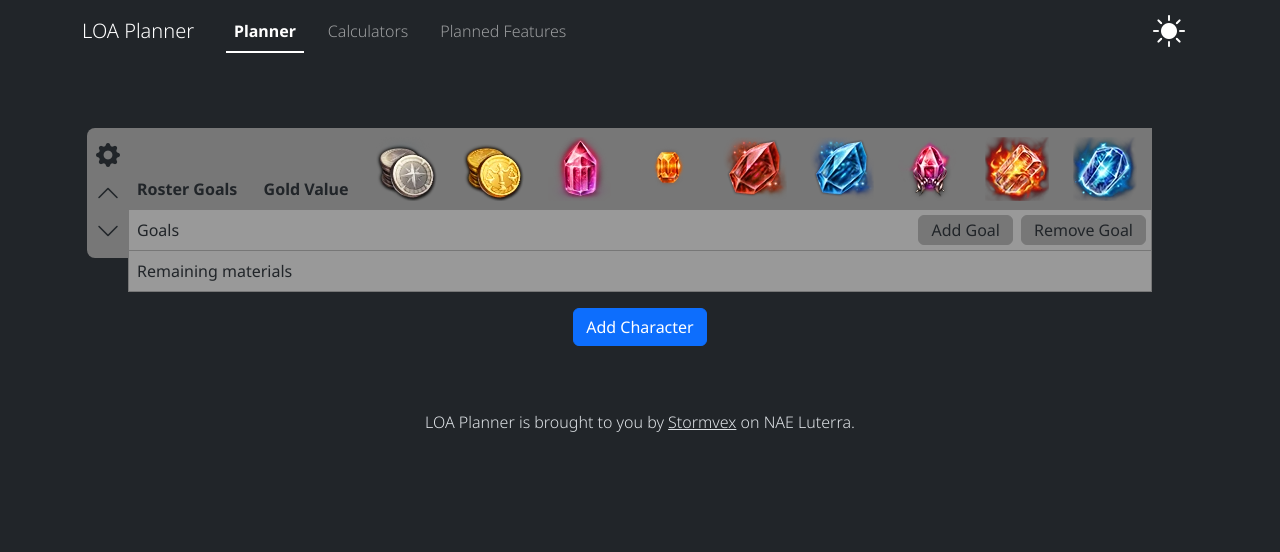
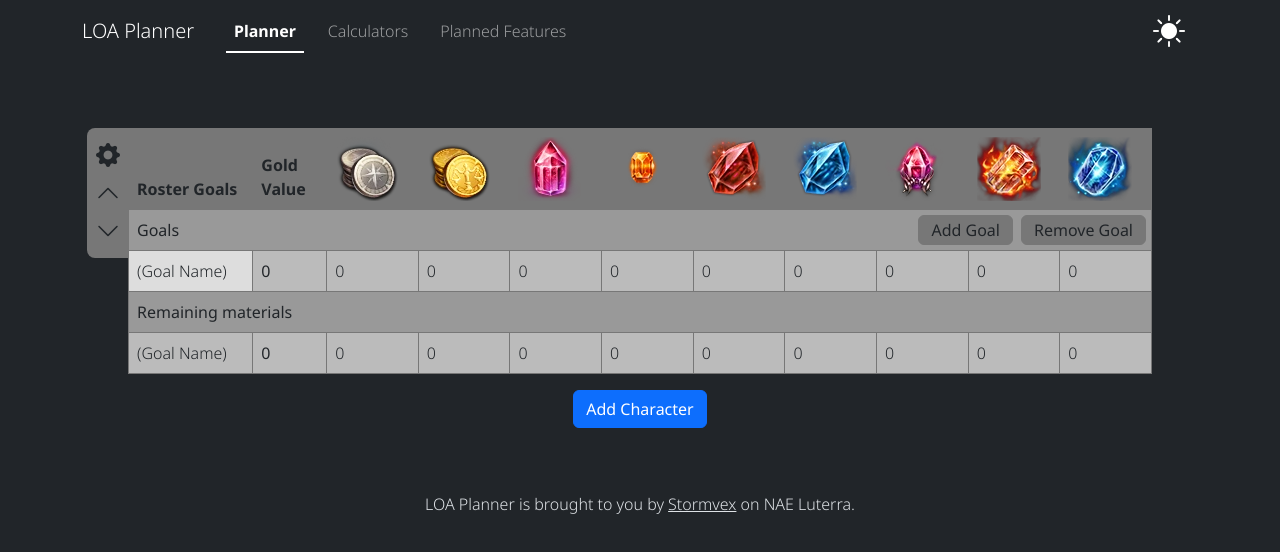
Before and after one commit to md842/loa-planner, a React (Vite) app: page / in a window 1280 px wide. Shown: the top 552 px of the page. Built offline with nearby package versions, Linux system fonts and the light colour scheme.

Commit message:
Roster goal settings modal implementation
`SettingsModal` in `RosterTable` now allows for customization of roster goals via frontend user interface.

```diff
--- a/src/components/CharacterTable.tsx
+++ b/src/components/CharacterTable.tsx
@@ -39,7 +39,7 @@
 
   // Set up table state variables
   function initGoals(){
-    return CharacterGoalTable({goals: char.goals, goalsTotalRef: goalsTotal, setGoals: () => setGoals(initGoals), setRem: () => setRem(initRem)});
+    return CharacterGoalTable({goals: char.goals, goalsTotalRef: goalsTotal, index: index, setGoals: () => setGoals(initGoals), setRem: () => setRem(initRem)});
   }
   function initMats(){
     return MatsTable({matsTotalRef: matsTotal, boundMats: char.boundMats, setMats: () => setMats(initMats), setRem: () => setRem(initRem)});
@@ -52,6 +52,7 @@
   const [goalsTable, setGoals] = useState(initGoals);
   const [matsTable, setMats] = useState(initMats);
   const [remTable, setRem] = useState(initRem);
+
 
   function SettingsModal(){
     const [colorPickerDisabled, setColorPickerDisabled] = useState(charState.usesClassColor);
--- a/src/components/RosterTable.tsx
+++ b/src/components/RosterTable.tsx
@@ -1,11 +1,11 @@
-import {type JSX, type RefObject, useRef, useState} from 'react';
+import {type ChangeEvent, type JSX, type RefObject, useRef, useState} from 'react';
 
 import {TableHeader} from './tables/TableHeader';
 import {RosterGoalTable} from './tables/RosterGoalTable';
 import {RemTable} from './tables/RemTable';
 
 import {type Character, type Goal, type RosterGoal, type Materials, addMaterials, initMaterials, subMaterials} from './core/types';
-import {getRosterGoals} from './core/character-data';
+import {getRosterGoals, saveRosterGoals} from './core/character-data';
 import {loadRosterMats} from './core/roster-storage';
 
 import Button from 'react-bootstrap/Button';
@@ -19,7 +19,7 @@
   chars: Character[];
 }
 
-let rosterGoals: RosterGoal[] = [];
+var rosterGoals: RosterGoal[] = [];
 let goals: Goal[] = []; // Build table goals from rosterGoals
 
 /** Constructs the table for the roster goals. */
@@ -35,17 +35,18 @@
   // Set up table state variables
   function initGoals(){
     rosterGoals = getRosterGoals();
-    goals = []; // Build table goals from goalAggregates
+    goals = []; // Build table goals from rosterGoals
 
     rosterGoals.forEach((rosterGoal: RosterGoal) => {
       // Build a Goal object for each roster goal
       let goal: Goal = {name: rosterGoal.name, mats: initMaterials()};
 
-      rosterGoal.indices.forEach((goalIndices: number[], charIndex: number) => {
+      rosterGoal.goals.forEach((charGoals: boolean[], charIndex: number) => {
         // Get indices of goals to include for each char (chars[charIndex])
-        goalIndices.forEach((goalIndex: number) => {
+        charGoals.forEach((goalIncluded: boolean, goalIndex: number) => {
           // Add specified goal mats to table goal for this roster goal
-          goal.mats = addMaterials(goal.mats, chars[charIndex].goals[goalIndex].mats);
+          if (goalIncluded)
+            goal.mats = addMaterials(goal.mats, chars[charIndex].goals[goalIndex].mats);
         });
       });
       goals.push(goal); // Push Goal object for this roster goal to table params
@@ -54,7 +55,7 @@
   }
 
   function initRem(){
-    let remGoals: Goal[] = []; // Build table goals from goalAggregates
+    let remGoals: Goal[] = []; // Build table goals from rosterGoals
 
     rosterGoals.forEach((rosterGoal: RosterGoal, index: number) => {
       // Build a Goal object for each roster goal
@@ -63,12 +64,12 @@
       // Copy mats from goal built in initGoals() and subtract roster mats
       goal.mats = subMaterials(goals[index].mats, loadRosterMats());
 
-      rosterGoal.indices.forEach((goalIndices: number[], charIndex: number) => {
-        if (goalIndices.length > 0) // Char charIndex is part of this aggregate
+      rosterGoal.goals.forEach((charGoals: boolean[], charIndex: number) => {
+        if (charGoals.includes(true)) // Char charIndex is part of this roster goal
           // Subtract the character's bound mats from the goal
           goal.mats = subMaterials(goal.mats, chars[charIndex].boundMats);
       });
-      remGoals.push(goal); // Push Goal object for this aggregate to table params
+      remGoals.push(goal); // Push Goal object for this roster goal to table params
     });
 
     return RemTable({goals: remGoals, goalsTotalRef: goalsTotal, matsTotalRef: matsTotal});
@@ -78,9 +79,39 @@
   const [goalsTable, setGoals] = useState(initGoals);
   const [remTable, setRem] = useState(initRem);
 
+
   function SettingsModal(){
-    function handleSubmit(e: React.FormEvent<HTMLFormElement>){
-      console.log("Event:", e);
+    const [curGoal, setCurGoal] = useState(0); // Controlled by dropdown
+    rosterGoals = getRosterGoals(); // Ensure rosterGoals value is up-to-date
+
+    function GoalCheckboxes(props: {char: Character, charIndex: number}): JSX.Element{
+      /* Separating checkbox rendering into its own component function allows
+         defaultChecked to update when changing selected roster goal. */
+      return(
+        <>
+          {props.char.goals.map((goal: Goal, goalIndex: number) => {
+            return(<Form.Check
+              className="mb-3"
+              key={goal.name}
+              type="checkbox"
+              label={goal.name}
+              defaultChecked={rosterGoals[curGoal].goals[props.charIndex][goalIndex]}
+              onChange={(e) => handleChange(e, props.charIndex, goalIndex)}
+            />);
+          })}
+        </>
+      );
+    }
+
+    function handleChange(e: ChangeEvent<HTMLInputElement>, charIndex: number, goalIndex: number){
+      // Checkboxes directly manipulate boolean values in rosterGoals
+      rosterGoals[curGoal].goals[charIndex][goalIndex] = e.target.checked;
+      saveRosterGoals();
+    }
+
+    function handleSubmit(){
+      setGoals(initGoals); // Update goals table
+      setRem(initRem); // Update remaining materials table(s)
       setModalVis(false); // Close modal
     }
 
@@ -92,31 +123,27 @@
         <Modal.Body>
           <InputGroup className="mb-3">
             <InputGroup.Text id="basic-addon3">Select a roster goal to edit:</InputGroup.Text>
-            <Form.Select defaultValue={0}>
+            <Form.Select
+              defaultValue={0}
+              onChange={(e) => {setCurGoal(Number(e.target.value))}}
+            >
               { /* Populate dropdown with roster goal names */
-              rosterGoals.map((goal: RosterGoal) => {
-                return(<option key={goal.name} value={goal.name}>{goal.name}</option>);
+              rosterGoals.map((goal: RosterGoal, index: number) => {
+                return(<option key={index} value={index}>{goal.name}</option>);
               })}
             </Form.Select>
           </InputGroup>
           <h6 className="mb-3">Select goals to include in this roster goal:</h6>
-          { /* Populate dropdown with character names and corresponding goals */
-          chars.map((char: Character) => {
-            return(<div key={char.name}>
-              <h6 className="mb-3">{char.name}</h6>
-              {
-                char.goals.map((goal: Goal) => {
-                  return(<Form.Check
-                    className="mb-3"
-                    key={goal.name}
-                    type="checkbox"
-                    label={goal.name}
-                    defaultChecked={true}
-                  />);
-                })}
-            </div>);
-          })}
-          <Form onSubmit={(e) => handleSubmit(e)}>
+          <div className="d-flex">
+            { /* Populate dropdown with character names and corresponding goals */
+            chars.map((char: Character, charIndex: number) => {
+              return(<div className="mx-3" key={char.name}>
+                <h6 className="mb-3">{char.name}</h6>
+                <GoalCheckboxes char={char} charIndex={charIndex}/>
+              </div>);
+            })}
+          </div>
+          <Form onSubmit={handleSubmit}>
             <Button variant="primary" type="submit">Save</Button>
             <Button variant="primary" onClick={() => setModalVis(false)}>Cancel</Button>
           </Form>
--- a/src/components/core/character-data.ts
+++ b/src/components/core/character-data.ts
@@ -12,6 +12,8 @@
   chars = JSON.parse(storedChars); // Use local stored data
 if (storedRosterGoals) // Roster goal data exists in local storage
   rosterGoals = JSON.parse(storedRosterGoals); // Use local stored data
+else // Must have at least one roster goal, initialize one
+  rosterGoals = [initRosterGoal(chars)];
 
 console.log("Initialized", chars.length, "characters.");
 console.log("Initialized", rosterGoals.length, "roster goals.");
@@ -30,9 +32,9 @@
     return false; // Adding character failed
 
   chars.push(initCharacter()); // Add character
-  // Each roster goal's indices field must be expanded for new character.
+  // Each roster goal's goal indices field must be expanded for new character.
   rosterGoals.forEach((rosterGoal: RosterGoal) => {
-    rosterGoal.indices.push([]);
+    rosterGoal.goals.push([false]); // New char has one goal, default to false
   });
   saveChars(); // Save updated character data to local storage
   saveRosterGoals(); // Save updated roster goals to local storage
@@ -44,7 +46,7 @@
   if (rosterGoals.length == 10) // Limit roster goals to 10
     return false; // Adding roster goal failed
 
-  rosterGoals.push(initRosterGoal(chars.length)); // Add roster goal
+  rosterGoals.push(initRosterGoal(chars)); // Add roster goal
   return true; // Adding roster goal succeeded
 } // Don't save goal data; changing anything in new roster goal will save
 
@@ -54,7 +56,7 @@
   chars.splice(index, 1); // Remove the specified character from chars
   // Remove the specified character from all roster goals
   rosterGoals.forEach((rosterGoal: RosterGoal) => {
-    rosterGoal.indices.splice(index, 1);
+    rosterGoal.goals.splice(index, 1);
   });
   saveChars(); // Save updated character data to local storage
   saveRosterGoals(); // Save updated roster goals to local storage
@@ -76,6 +78,19 @@
 export function getRosterGoals(): RosterGoal[]{
   return [...rosterGoals]; // Returning as a new array triggers re-render.
 }
+
+
+/** Mutate corresponding entries in rosterGoals after a char goal operation. */
+export function mutateRosterGoal(charIndex: number, expand: boolean){
+  rosterGoals.forEach((rosterGoal: RosterGoal) => { // For each roster goal,
+    if (expand) // Expand roster goal entry for current character
+      rosterGoal.goals[charIndex].push(false); // Default to false
+    else // Contract roster goal entry for current character
+      rosterGoal.goals[charIndex].pop(); // Removes last item
+  });
+  saveChars(); // Save updated character data to local storage
+  saveRosterGoals(); // Save updated roster goals to local storage
+} // Must save to prevent desync of chars and rosterGoals.
 
 
 /** Saves current character data to local storage. */
@@ -125,8 +140,8 @@
   [chars[index], chars[index + direction]] = [chars[index + direction], chars[index]];
   // Swap character order in each roster goal by swapping indices arrays
   rosterGoals.forEach((rosterGoal: RosterGoal) => {
-    [rosterGoal.indices[index], rosterGoal.indices[index + direction]] =
-      [rosterGoal.indices[index + direction], rosterGoal.indices[index]];
+    [rosterGoal.goals[index], rosterGoal.goals[index + direction]] =
+      [rosterGoal.goals[index + direction], rosterGoal.goals[index]];
   });
   saveChars(); // Save updated character data to local storage
   saveRosterGoals(); // Save updated roster goals to local storage
--- a/src/components/core/types.ts
+++ b/src/components/core/types.ts
@@ -25,18 +25,22 @@
 /** Roster goal data structure. */
 export interface RosterGoal{
   name: string; // Name of roster goal.
-  indices: number[][]; // Indices of goals to include from each character.
-                       // [[goals of chars[0]], [goals of chars[1]]]...]
+  goals: boolean[][]; // Indices of goals to include from each character.
+                     // [[goals of chars[0]], [goals of chars[1]]]...]
 }
 
 /** Initializes and returns a default RosterGoal object. */
-export function initRosterGoal(chars: number): RosterGoal{
+export function initRosterGoal(chars: Character[]): RosterGoal{
   let out: RosterGoal = {
     name: "(Goal Name)",
-    indices: []
+    goals: []
   };
-  for (let i = 0; i < chars; i++)
-    out.indices.push([]); // Add empty indices array for each character
+  for (let i = 0; i < chars.length; i++){ // For each character
+    let charGoals: boolean[] = []; // Initialize goals to false (not included)
+    for (let j = 0; j < chars[i].goals.length; j++)
+      charGoals.push(false); // Default to false
+    out.goals.push(charGoals); // Add empty indices array for each character
+  }
   return out;
 }
 
--- a/src/components/tables/CharacterGoalTable.tsx
+++ b/src/components/tables/CharacterGoalTable.tsx
@@ -5,11 +5,13 @@
 import {goldValue} from '../core/market-data';
 
 import Button from 'react-bootstrap/Button';
+import { mutateRosterGoal } from '../core/character-data';
 
 /** Props interface for GoalTable. */
 interface GoalTableProps{
   goals: Goal[]; // The character goals for this GoalTable
   goalsTotalRef: RefObject<Goal>; // Passed to RemTable to avoid re-calculation
+  index: number;
   setGoals: () => void; // Reference to parent component's state setter
   setRem: () => void; // Reference to parent component's state setter
 }
@@ -19,7 +21,7 @@
 
 /** Constructs the "Goals" section of the parent table. */
 export function CharacterGoalTable(props: GoalTableProps): JSX.Element{
-  let {goals, goalsTotalRef, setGoals, setRem} = props; // Unpack props
+  let {goals, goalsTotalRef, index, setGoals, setRem} = props; // Unpack props
 
   let goalTable: JSX.Element[] = []; // Initialize table and goalsTotal
   goalsTotalRef.current = {name: "Total", mats: initMaterials()};
@@ -39,6 +41,7 @@
     if (goals.length == 10) // Limit goals to 10
       return;
     goals.push(initGoal()); // Adds a blank goal
+    mutateRosterGoal(index, true);
     setGoals(); // Update goals table
     setRem(); // Update remaining materials table(s)
   } // Don't save character data; changing anything in the new goal will save.
@@ -47,6 +50,7 @@
     if (goals.length == 1) // Must have at least 1 goal
       return;
     goals.pop(); // Removes last goal
+    mutateRosterGoal(index, false);
     setGoals(); // Update goals table
     setRem(); // Update remaining materials table(s)
     saveChanges(true); // Save updated character data
--- a/src/components/tables/RosterGoalTable.tsx
+++ b/src/components/tables/RosterGoalTable.tsx
@@ -37,6 +37,8 @@
   }
 
   function removeGoal(){
+    if (goals.length == 1) // Must have at least 1 goal
+      return;
     delRosterGoal(goals.length - 1); // Removes last roster goal
     setGoals(); // Update goals table
     setRem(); // Update remaining materials table(s)
```
